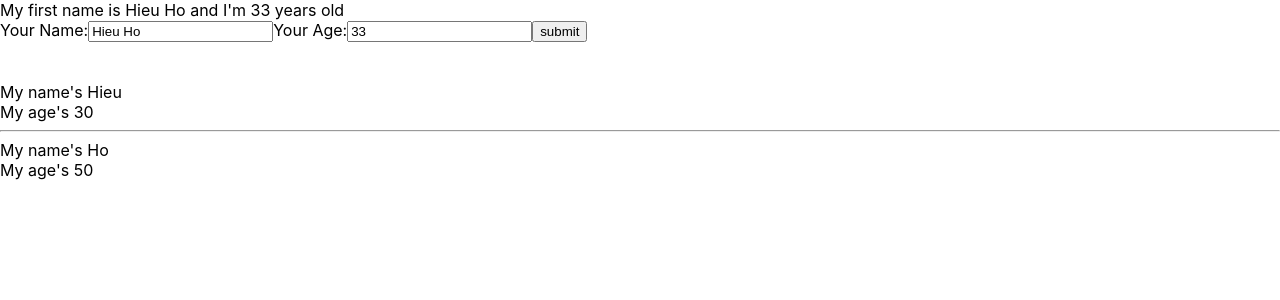
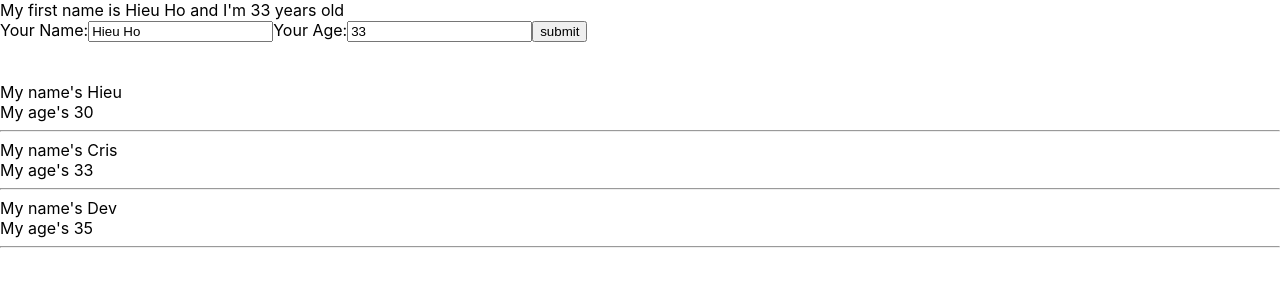
Before and after one commit to hieuhv92/create-react-app, a React (Create React App) app: page / in a window 1280 px wide. Shown: the top 300 px of the page. Built offline with nearby package versions, Linux system fonts and the light colour scheme.

Commit message:
Outputting list

```diff
--- a/src/components/DisplayInfo.js
+++ b/src/components/DisplayInfo.js
@@ -4,11 +4,22 @@ class DisplayInfo extends React.Component {
     render() {
         //pros => properties
         //destruturing array/object
-        const { name, age } = this.props;
+        // const { name, age } = this.props;
+        const { listUsers } = this.props;
+
         return (
             <div>
-                <div>My name's {name}</div>
-                <div>My age's {age}</div>
+                {listUsers.map((user) => {
+                    return (
+                        <div key={user.id}>
+                            <div>My name's {user.name}</div>
+                            <div>My age's {user.age}</div>
+                            <hr />
+                        </div>
+                    )
+                })}
+                {/* <div>My name's {name}</div>
+                <div>My age's {age}</div> */}
             </div>
         )
     }
--- a/src/components/MyComponent.js
+++ b/src/components/MyComponent.js
@@ -3,15 +3,20 @@ import UserInfo from "./UserInfo";
 import DisplayInfo from "./DisplayInfo";
 
 class MyComponent extends React.Component {
+    state = {
+        listUsers: [
+            { id: 1, name: 'Hieu', age: 30 },
+            { id: 2, name: 'Cris', age: 33 },
+            { id: 3, name: 'Dev', age: 35 }
+        ]
+    }
     render() {
         return (
             <div>
                 <UserInfo />
                 <br />
                 <br />
-                <DisplayInfo name="Hieu" age="30" />
-                <hr />
-                <DisplayInfo name={"Ho"} age={50} />
+                <DisplayInfo listUsers={this.state.listUsers} />
             </div>
         );
     }
```
